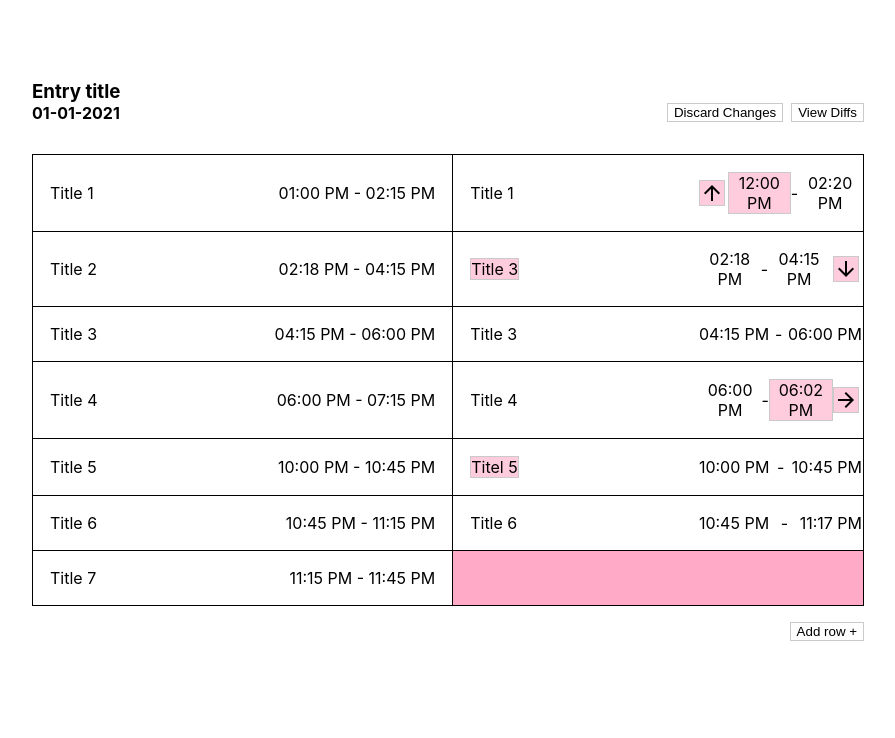
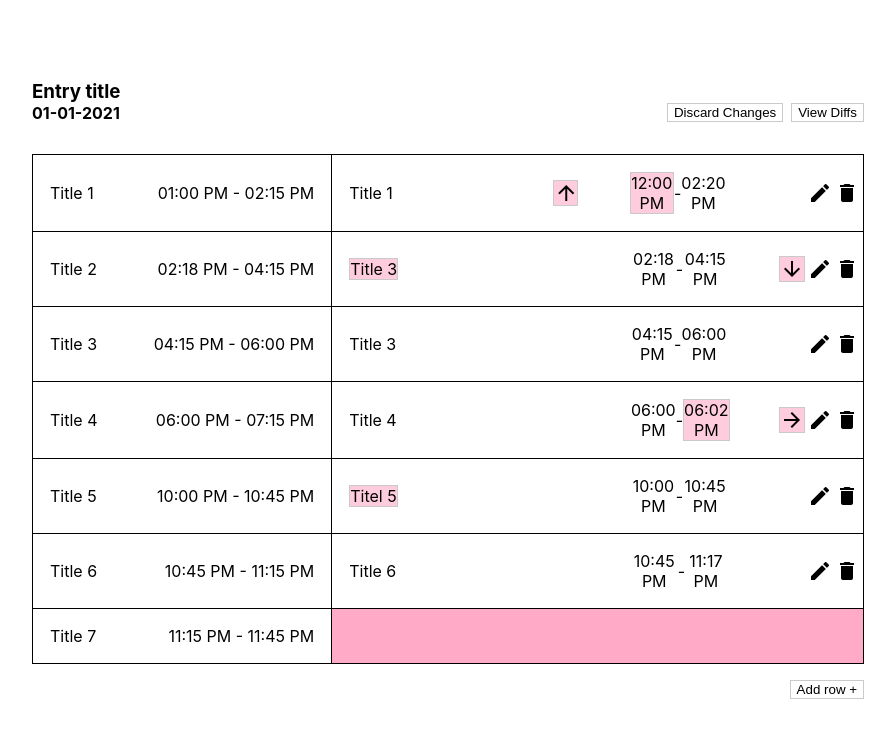
Before and after one commit to Condif/difftool, a React (Create React App) app: page / in a window 1280 px wide. Shown: the top 738 px of the page, without its empty margins (192-1087 px from the left). Built offline with nearby package versions, Linux system fonts and the light colour scheme.

Commit message:
delete and table positioning

```diff
--- a/src/components/modals/Modals.css
+++ b/src/components/modals/Modals.css
@@ -15,7 +15,7 @@
 
 .modalContent {
     width: 40%;
-    height: 33%;
+    height: 16rem;
     border: #cacaca solid 2.5px;
     background-color: white;
     display: flex;
--- a/src/components/ui/Ui.css
+++ b/src/components/ui/Ui.css
@@ -52,7 +52,6 @@ table td {
 }
 table td > div {
     display: flex;
-    justify-content: space-between;
     align-items: center;
 }
 
@@ -62,7 +61,7 @@ td > div > p {
   margin-right: 1rem;
 }
 
-.mark, .lessThanOneMinute, span {
+.mark, .lessThanOneMinute, .arrow_downward, .arrow_forward, .arrow_upward {
     background-color: rgba(255, 0, 85, 0.2);
     border: 1px solid #cacaca
 }
@@ -79,17 +78,40 @@ td > div > p {
     margin-right: 3px;
 }
 
-.arrow_downward {
+.arrow_downward, .arrow_forward {
     margin-left: 3px;
-    display: flex;
-    justify-content: flex-end;
+}
+
+.tableContent {
+  display: flex;
+  justify-content: space-between;
+}
+
+.rightTableContent {
+  display: flex;
+  align-items: center;
+  width: 120px;
+  justify-content: flex-end;
 }
 
 .innerDiv {
     display: flex;
     align-items: center;
-    justify-content: space-between;
-    width: 40%;
+    justify-self: start;
+    width: 6rem;
+    margin-left: 2rem;
+}
 
+.material-icons .mode_edit  {
+  background: white !important;
+}
 
+.mode_edit:hover, .delete:hover {
+  cursor: pointer;
+  background-color: rgb(177, 177, 177);
 }
+
+.upwardArrowDiv {
+  width: 28px;
+  margin-left: 8rem;
+}
--- a/src/components/ui/Ui.js
+++ b/src/components/ui/Ui.js
@@ -12,14 +12,13 @@ const Ui = () => {
     setData(dataToDiff);
   }, []);
 
-
   const renderTable = () => {
     return data.column_1.map((item, index) => {
       return (
         <tr id={index} key={index}>
           {data.column_1[index] ? (
             <td>
-              <div>
+              <div className="tableContent">
                 <p>{data.column_1[index].title}</p>
                 <p>
                   {convertDateToHourMinute(data.column_1[index].start_time)} -{" "}
@@ -32,7 +31,7 @@ const Ui = () => {
           )}
           {data.column_2[index] ? (
             <td>
-              <div>
+              <div className="tableContent">
                 <p
                   className={
                     data.column_2[index].title.toString() !==
@@ -43,16 +42,19 @@ const Ui = () => {
                 >
                   {data.column_2[index].title}
                 </p>
-
-                <div className="innerDiv">
+                <div className="upwardArrowDiv">
                   {data.column_2[index + 1] &&
                   compareTimes(
                     //time1 - time2
                     data.column_2[index].end_time,
                     data.column_2[index + 1].start_time
                   ) > 1 ? (
-                    <span className="material-icons">arrow_upward</span>
+                    <span className="material-icons arrow_upward">
+                      arrow_upward
+                    </span>
                   ) : null}
+                </div>
+                <div className="innerDiv">
                   <p
                     className={
                       compareTimes(
@@ -79,6 +81,8 @@ const Ui = () => {
                     {" "}
                     {convertDateToHourMinute(data.column_2[index].end_time)}
                   </p>
+                </div>
+                <div className="rightTableContent">
                   {compareTimes(
                     data.column_2[index].end_time,
                     data.column_2[index].start_time
@@ -97,6 +101,24 @@ const Ui = () => {
                         </span>
                       )
                     : null}
+                  <div className="editContainer">
+                    <span
+                      type="button"
+                      onClick={() => setIsOpen("edit_add_row")}
+                      className="material-icons mode_edit"
+                    >
+                      mode_edit
+                    </span>
+                  </div>
+                  <div className="editContainer">
+                    <span
+                      type="button"
+                      onClick={() => deleteRow(index)}
+                      className="material-icons delete"
+                    >
+                      delete
+                    </span>
+                  </div>
                 </div>
               </div>
             </td>
@@ -121,9 +143,23 @@ const Ui = () => {
     return diff;
   };
 
+  const deleteRow = (index) => {
+    const newData = { ...data };
+
+    newData.column_2.splice(index, 1);
+    setData(newData);
+  };
+
   return (
     <div className="Ui">
-      {isOpen === "edit_add_row" && <EditAddRow compareTimes={compareTimes} data={data} setIsOpen={setIsOpen} setData={setData}/>}
+      {isOpen === "edit_add_row" && (
+        <EditAddRow
+          compareTimes={compareTimes}
+          data={data}
+          setIsOpen={setIsOpen}
+          setData={setData}
+        />
+      )}
       {isOpen === "view_diffs" && <ViewDiffs />}
       <h3>{data.title}</h3>
       <div className="uiTopBar">
```
